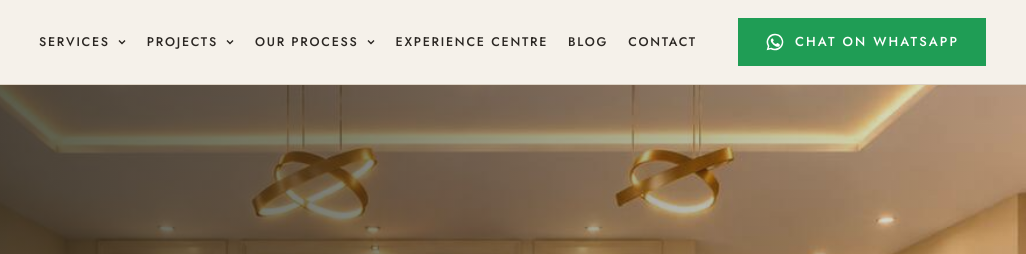
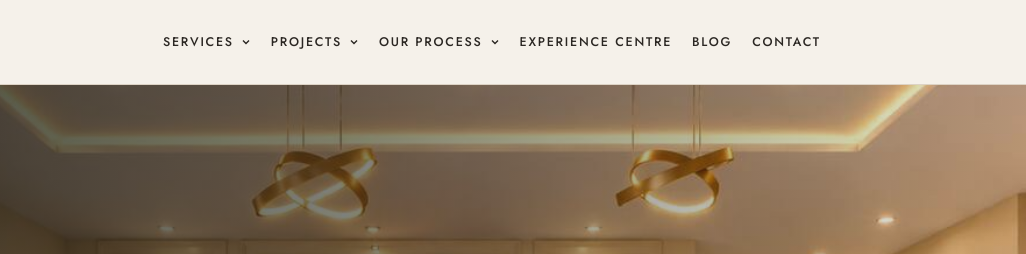
Before and after one commit to vikasnr/syethugriha-website, a plain HTML site: page index.html in a window 1280 px wide. Shown: the top 254 px of the page, 254-1280 px from the left. Drawn offline with nearby package versions, Linux system fonts and the light colour scheme.

Commit message:
Remove WhatsApp button from header
Co-Authored-By: Claude Opus 5.5 <noreply@anthropic.com>
Claude-Session: https://claude.ai/code/session_01P8sQRZyu2aqjK7jK8pbuDc

```diff
--- a/index.html
+++ b/index.html
@@ -449,7 +449,6 @@ a.ccard:hover{border-color:var(--ink)}
       </ul>
     </nav>
     <div class="hdr-cta">
-      <a class="btn btn-wa" href="https://wa.me/917406061330?text=Hi%20Syethugriha%2C%20I%27m%20interested%20in%20discussing%20my%20home%20interior%20project." target="_blank" rel="noopener"><svg width="20" height="20" aria-hidden="true"><use href="#i-wa"/></svg>Chat on WhatsApp</a>
       <button class="burger" aria-label="Open menu" aria-expanded="false" aria-controls="drawer" id="burger"><svg width="24" height="16" aria-hidden="true"><use href="#i-menu"/></svg></button>
     </div>
   </div>
```
